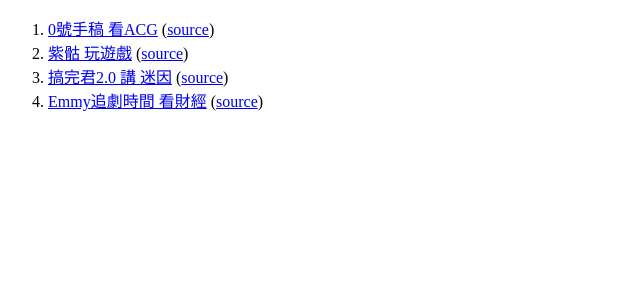
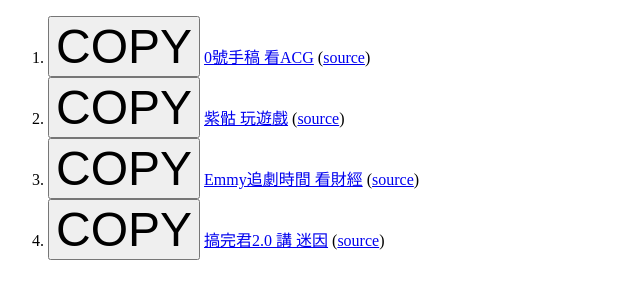
Before and after one commit to democwise2016/action-UT-Podcast-202404, a plain HTML site: page index.html in a window 1280 px wide. Shown: the whole page, without its empty margins (0-640 px from the left). Drawn offline with Linux system fonts and the light colour scheme.

Commit message:
Deploying to gh-pages from @ democwise2016/action-UT-Podcast-202404@e756bdb81b129492ade1287524280986effa8dfa 🚀

```diff
--- a/index.html
+++ b/index.html
@@ -2,25 +2,42 @@
 <html>
 <head>
   <meta charset="UTF-8">
-  <title>ACTION-UT-PODCAST</title>
+  <title>action-MOOC-Podcast</title>
+  <script>
+  function copyPlainString (text) {
+    if (!navigator.clipboard) {
+      this.fallbackCopyTextToClipboard(text);
+      return;
+    }
+    navigator.clipboard.writeText(text).then(function () {
+      //console.log('Async: Copying to clipboard was successful!');
+    }, function (err) {
+      //console.error('Async: Could not copy text: ', err);
+    });
+  }
+  </script>
 </head>
 <body>
 <ol>
 <li>
+      <button type="button" style="font-size: 3rem" onclick="copyPlainString('https://democwise2016.github.io/action-UT-Podcast-202404/user-soulkao_0-ch_UCbWIKVoPlnahOJj8OZ3kSZA.rss');this.style.color='red';">COPY</button>
       <a href="https://democwise2016.github.io/action-UT-Podcast-202404/user-soulkao_0-ch_UCbWIKVoPlnahOJj8OZ3kSZA.rss" target="_blank">0號手稿 看ACG</a>
       (<a href="https://www.youtube.com/channel/UCbWIKVoPlnahOJj8OZ3kSZA" target="_blank">source</a>)
     </li>
 <li>
+      <button type="button" style="font-size: 3rem" onclick="copyPlainString('https://democwise2016.github.io/action-UT-Podcast-202404/Zikukirby-ch_UCQceikp-aRr_e5uCARuPvEQ.rss');this.style.color='red';">COPY</button>
       <a href="https://democwise2016.github.io/action-UT-Podcast-202404/Zikukirby-ch_UCQceikp-aRr_e5uCARuPvEQ.rss" target="_blank">紫骷 玩遊戲</a>
       (<a href="https://www.youtube.com/channel/UCQceikp-aRr_e5uCARuPvEQ" target="_blank">source</a>)
     </li>
 <li>
+      <button type="button" style="font-size: 3rem" onclick="copyPlainString('https://democwise2016.github.io/action-UT-Podcast-202404/emmytw-ch_UCUkwvRrpvWkocNdk9qIpRSw.rss');this.style.color='red';">COPY</button>
+      <a href="https://democwise2016.github.io/action-UT-Podcast-202404/emmytw-ch_UCUkwvRrpvWkocNdk9qIpRSw.rss" target="_blank">Emmy追劇時間 看財經</a>
+      (<a href="https://www.youtube.com/channel/UCUkwvRrpvWkocNdk9qIpRSw" target="_blank">source</a>)
+    </li>
+<li>
+      <button type="button" style="font-size: 3rem" onclick="copyPlainString('https://democwise2016.github.io/action-UT-Podcast-202404/GWjun2.0-ch_UCwYTuoLZaII23xxAGV2zqcA.rss');this.style.color='red';">COPY</button>
       <a href="https://democwise2016.github.io/action-UT-Podcast-202404/GWjun2.0-ch_UCwYTuoLZaII23xxAGV2zqcA.rss" target="_blank">搞完君2.0 講 迷因</a>
       (<a href="https://www.youtube.com/channel/UCwYTuoLZaII23xxAGV2zqcA" target="_blank">source</a>)
-    </li>
-<li>
-      <a href="https://democwise2016.github.io/action-UT-Podcast-202404/emmytw-ch_UCUkwvRrpvWkocNdk9qIpRSw.rss" target="_blank">Emmy追劇時間 看財經</a>
-      (<a href="https://www.youtube.com/channel/UCUkwvRrpvWkocNdk9qIpRSw" target="_blank">source</a>)
     </li></ol>
 </body>
 </html>
```
Also changed, not shown: 5 other files.
